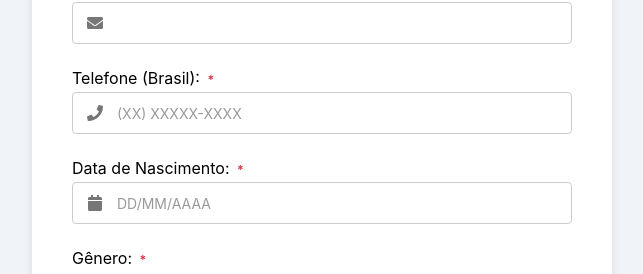
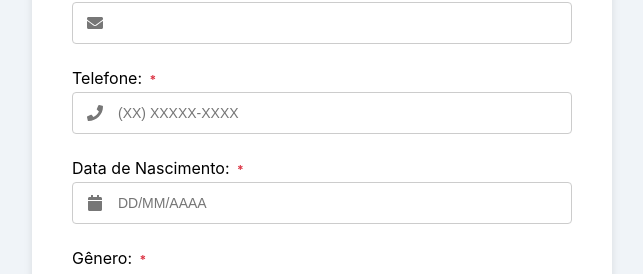
Before and after one commit to AlexandreTI-AUT/formulario-cadastro, a React (Create React App) app: page / in a window 1280 px wide. Shown: the part 262-536 px from the top of the page, without its empty margins (358-1001 px from the left). Built offline with nearby package versions, Linux system fonts and the light colour scheme.

Commit message:
Fix BUG #4

```diff
--- a/src/CadastroForm.jsx
+++ b/src/CadastroForm.jsx
@@ -34,12 +34,12 @@ const formatters = {
     const truncated = numbers.slice(0, 11);
     if (truncated.length <= 2) return truncated;
     if (truncated.length <= 7) {
-      return `(${truncated.slice(0, 2)}) ${truncated.slice(2)}`;
+      return `(${truncated.slice(0, 2)}) ${truncated.slice(2, 7)}`;
     }
     return `(${truncated.slice(0, 2)}) ${truncated.slice(
       2,
       7
-    )}-${truncated.slice(7)}`;
+    )}-${truncated.slice(7, 11)}`;
   },
 
   nascimento: (value) => {
@@ -47,10 +47,11 @@ const formatters = {
     const truncated = numbers.slice(0, 8);
     if (truncated.length <= 2) return truncated;
     if (truncated.length <= 4) {
-      return `${truncated.slice(0, 2)}/${truncated.slice(2)}`;
+      return `${truncated.slice(0, 2)}/${truncated.slice(2, 4)}`;
     }
     return `${truncated.slice(0, 2)}/${truncated.slice(2, 4)}/${truncated.slice(
-      4
+      4,
+      8
     )}`;
   },
 };
@@ -126,7 +127,6 @@ const CadastroForm = () => {
   const [forcaSenha, setForcaSenha] = useState(0);
   const [touched, setTouched] = useState({});
   const [showPassword, setShowPassword] = useState(false);
-  const [aceitaTermos, setAceitaTermos] = useState(false);
 
   const validate = () => {
     const newErrors = {};
@@ -153,10 +153,6 @@ const CadastroForm = () => {
 
     setForm((prev) => ({ ...prev, [name]: formattedValue }));
     setTouched((prev) => ({ ...prev, [name]: true }));
-
-    if (name === "termos") {
-      setAceitaTermos(checked);
-    }
 
     const error = validateField(name, formattedValue);
     setErrors((prev) => ({ ...prev, [name]: error }));
@@ -207,7 +203,10 @@ const CadastroForm = () => {
     setSubmitted(false);
     setTouched({});
     setForcaSenha(0);
-    setAceitaTermos(false);
+  };
+
+  const togglePasswordVisibility = () => {
+    setShowPassword(!showPassword);
   };
 
   const getForcaSenhaText = () => {
@@ -215,15 +214,12 @@ const CadastroForm = () => {
     return textos[forcaSenha - 1] || "";
   };
 
-  const togglePasswordVisibility = () => {
-    setShowPassword(!showPassword);
-  };
-
   return (
     <div className="container">
       <form onSubmit={handleSubmit} className="formulario">
         <h1>Criar Conta</h1>
 
+        {/* Campo Nome */}
         <div>
           <label>
             Nome: <span className="required">*</span>
@@ -248,10 +244,11 @@ const CadastroForm = () => {
             />
           </div>
           {(touched.nome || submitted) && errors.nome && (
-            <span>{errors.nome}</span>
+            <span className="error-message">{errors.nome}</span>
           )}
         </div>
 
+        {/* Campo Email */}
         <div>
           <label>
             Email: <span className="required">*</span>
@@ -276,13 +273,14 @@ const CadastroForm = () => {
             />
           </div>
           {(touched.email || submitted) && errors.email && (
-            <span>{errors.email}</span>
+            <span className="error-message">{errors.email}</span>
           )}
         </div>
 
+        {/* Campo Telefone */}
         <div>
           <label>
-            Telefone (Brasil): <span className="required">*</span>
+            Telefone: <span className="required">*</span>
           </label>
           <div className="input-container">
             <FaPhone className="input-icon" />
@@ -292,7 +290,7 @@ const CadastroForm = () => {
               value={form.telefone}
               onChange={handleChange}
               onBlur={handleBlur}
-              placeholder=""
+              placeholder="(XX) XXXXX-XXXX"
               data-testid="input-telefone"
               className={
                 touched.telefone || submitted
@@ -302,15 +300,13 @@ const CadastroForm = () => {
                   : ""
               }
             />
-            {!form.telefone && (
-              <div className="input-mask">(XX) XXXXX-XXXX</div>
-            )}
           </div>
           {(touched.telefone || submitted) && errors.telefone && (
-            <span>{errors.telefone}</span>
+            <span className="error-message">{errors.telefone}</span>
           )}
         </div>
 
+        {/* Campo Data de Nascimento */}
         <div>
           <label>
             Data de Nascimento: <span className="required">*</span>
@@ -323,7 +319,7 @@ const CadastroForm = () => {
               value={form.nascimento}
               onChange={handleChange}
               onBlur={handleBlur}
-              placeholder=""
+              placeholder="DD/MM/AAAA"
               data-testid="input-nascimento"
               className={
                 touched.nascimento || submitted
@@ -333,13 +329,13 @@ const CadastroForm = () => {
                   : ""
               }
             />
-            {!form.nascimento && <div className="input-mask">DD/MM/AAAA</div>}
           </div>
           {(touched.nascimento || submitted) && errors.nascimento && (
-            <span>{errors.nascimento}</span>
+            <span className="error-message">{errors.nascimento}</span>
           )}
         </div>
 
+        {/* Campo Gênero */}
         <div>
           <label>
             Gênero: <span className="required">*</span>
@@ -360,10 +356,11 @@ const CadastroForm = () => {
             ))}
           </div>
           {(touched.genero || submitted) && errors.genero && (
-            <span>{errors.genero}</span>
+            <span className="error-message">{errors.genero}</span>
           )}
         </div>
 
+        {/* Campo Comentário */}
         <div>
           <label>Comentário (até 250 caracteres):</label>
           <div className="input-container">
@@ -385,10 +382,11 @@ const CadastroForm = () => {
             {form.comentario.length}/250 caracteres
           </div>
           {(touched.comentario || submitted) && errors.comentario && (
-            <span>{errors.comentario}</span>
+            <span className="error-message">{errors.comentario}</span>
           )}
         </div>
 
+        {/* Campo Senha */}
         <div>
           <label>
             Senha: <span className="required">*</span>
@@ -398,7 +396,7 @@ const CadastroForm = () => {
             <input
               type={showPassword ? "text" : "password"}
               name="senha"
-              maxlength="6"
+              maxLength="6"
               value={form.senha}
               onChange={handleChange}
               onBlur={handleBlur}
@@ -436,16 +434,17 @@ const CadastroForm = () => {
             </div>
           )}
           {(touched.senha || submitted) && errors.senha && (
-            <span>{errors.senha}</span>
+            <span className="error-message">{errors.senha}</span>
           )}
         </div>
 
+        {/* Campo Termos */}
         <div>
           <label className="checkbox-label">
             <input
               type="checkbox"
               name="termos"
-              checked={aceitaTermos}
+              checked={form.termos}
               onChange={handleChange}
               onBlur={handleBlur}
             />
@@ -453,10 +452,11 @@ const CadastroForm = () => {
             <a href="/politica-de-privacidade">Política de Privacidade</a>
           </label>
           {(touched.termos || submitted) && errors.termos && (
-            <span>{errors.termos}</span>
+            <span className="error-message">{errors.termos}</span>
           )}
         </div>
 
+        {/* Botões */}
         <div className="button-group">
           <button
             type="button"
@@ -471,6 +471,7 @@ const CadastroForm = () => {
           </button>
         </div>
 
+        {/* Mensagem de sucesso/erro */}
         {message && (
           <div
             className={
```
